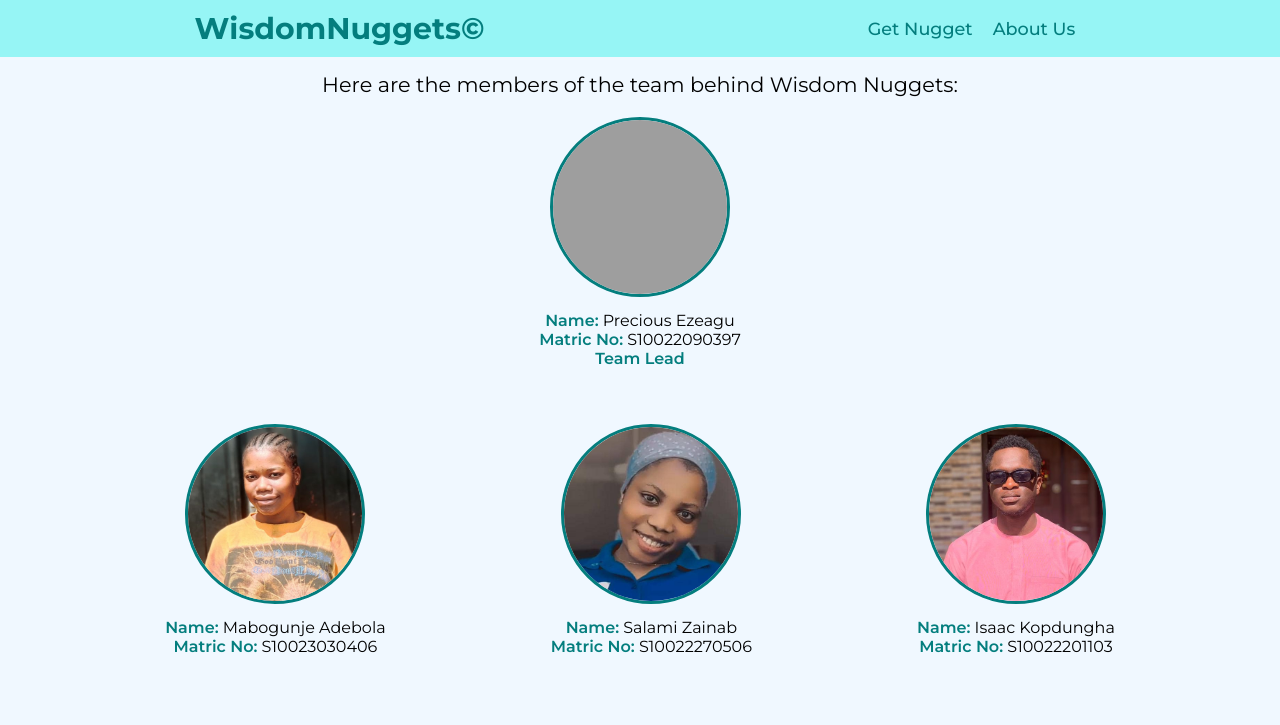
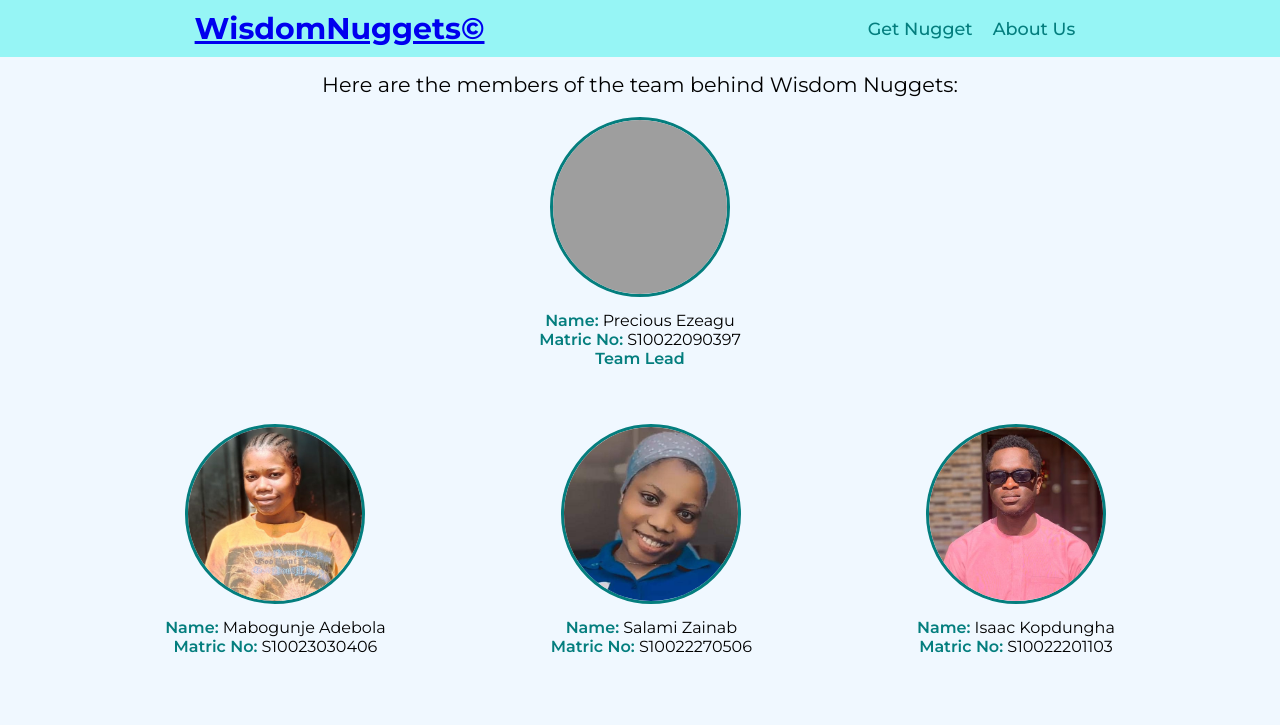
Before and after one commit to Preciouszagz/Random-Quote-Generator-App, a plain HTML site: page info.html in a window 1280 px wide. Shown: the top 725 px of the page. Drawn offline with Linux system fonts and the light colour scheme; grey boxes are pictures that could not be loaded.

Commit message:
Update info.html

```diff
--- a/info.html
+++ b/info.html
@@ -10,7 +10,7 @@
     <header class="header">
       <div class="header-info">
         <div class="logo">
-          <h1>WisdomNuggets&copy;</h1>
+          <h1><a href="index.html">WisdomNuggets&copy;</a></h1>
         </div>
         <nav class="menu">
           <ul class="options">
```
